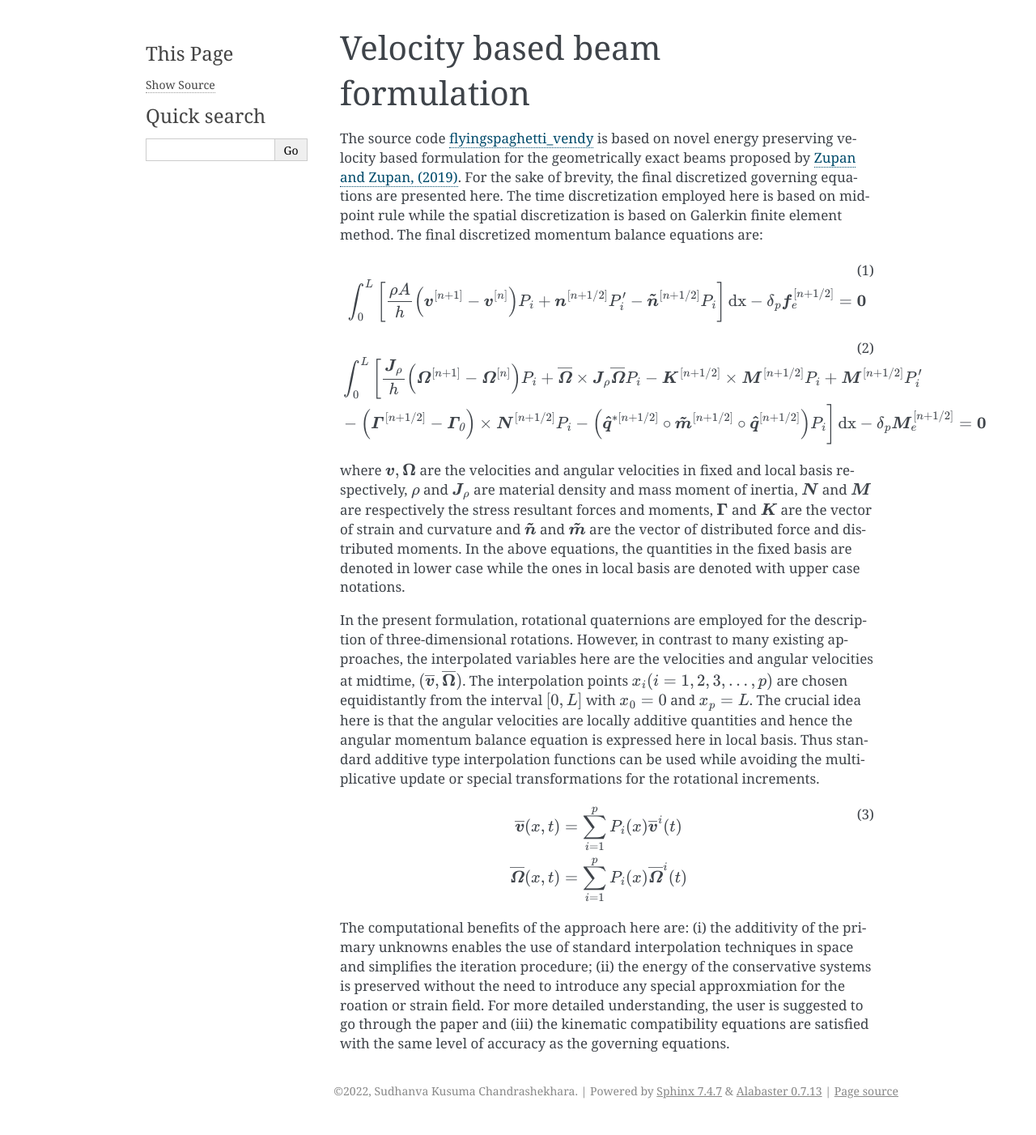
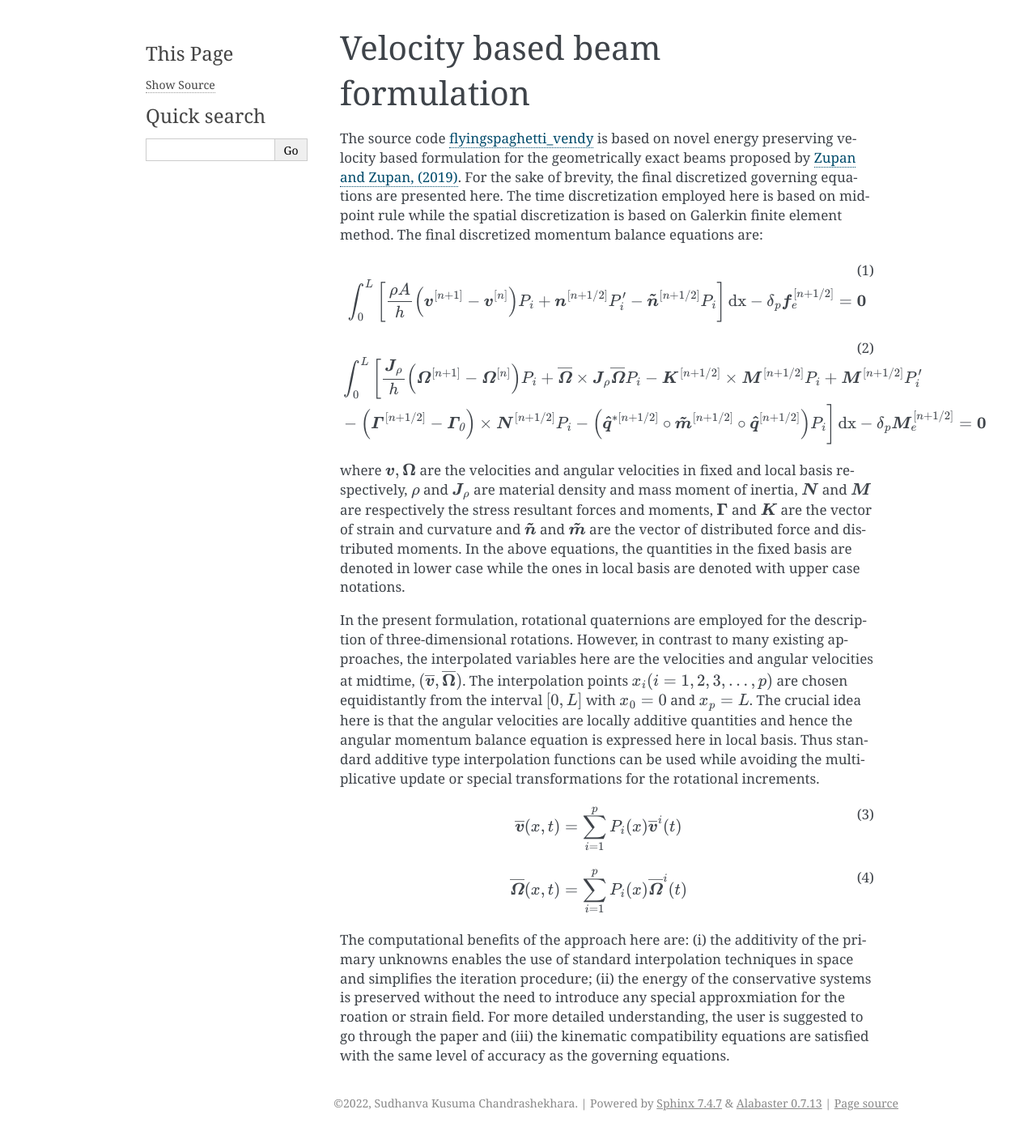
Before and after one commit to THREAD-3-2/flyingspaghetti_vendy, a Sphinx documentation site: the page built from docs/formulation.rst, in a window 1280 px wide. Shown: the whole page at 81% size. Built offline with Sphinx 7.4.7, drawn with Linux system fonts in a browser that asks for light colours.

Commit message:
Added equation numbers

```diff
--- a/docs/formulation.rst
+++ b/docs/formulation.rst
@@ -31,7 +31,13 @@ In the present formulation, rotational quaternions are employed for the descript
        :name: eq:3
 
        \begin{aligned}
-            \boldsymbol{\overline{v}}(x,t) &= \sum_{i=1}^{p} P_{i}(x)\boldsymbol{\overline{v}}^{i}(t)\\
+            \boldsymbol{\overline{v}}(x,t) &= \sum_{i=1}^{p} P_{i}(x)\boldsymbol{\overline{v}}^{i}(t)
+       \end{aligned}
+
+.. math::
+       :name: eq:4
+
+       \begin{aligned}
             \boldsymbol{\overline{\mathit{\Omega}}}(x,t) &= \sum_{i=1}^{p} P_{i}(x)\boldsymbol{\overline{\mathit{\Omega}}}^{i}(t)
        \end{aligned}
 
```
